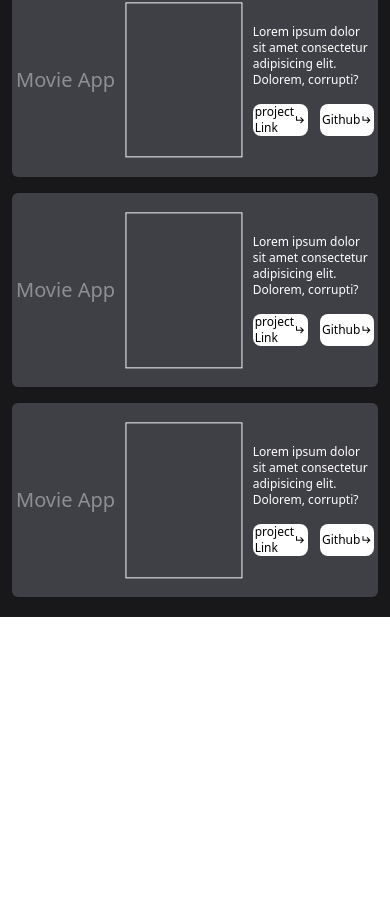
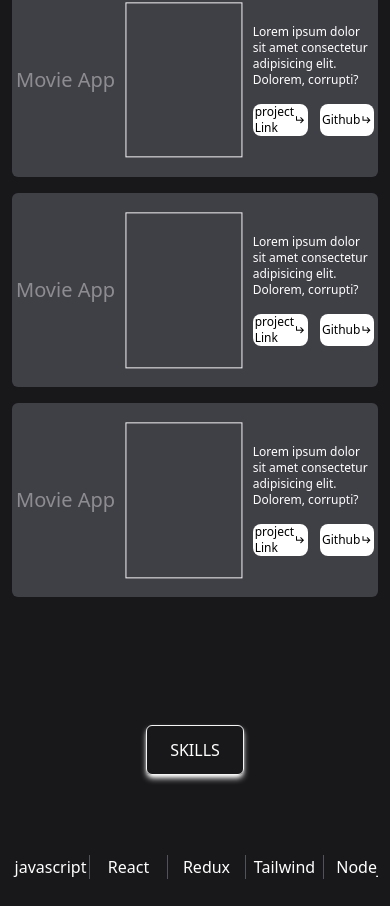
Before and after one commit to sonai-2001/portfolio, a React (Create React App) app: page / in a window 390 px wide. Shown: the part 1091-1997 px from the top of the page. Before the commit the page ends 1724 px from the top, so only its background shows below. Built offline with nearby package versions, Linux system fonts and the light colour scheme.

Commit message:
skills With responsive

```diff
--- a/src/components/Home.jsx
+++ b/src/components/Home.jsx
@@ -2,8 +2,13 @@ import React from "react";
 
 import Info from "./subcomponents/Info";
 import Project from "./subcomponents/Project";
+import Marquee from "./Marquee";
 
 const Home = () => {
+  const skillSet=[
+    ["javascript","React","Redux","Tailwind","Nodejs"],
+    ["javascript","React","Redux","Tailwind","Nodejs"]
+  ]
   return (
     <div id="home" className="w-full my-4 bg-zinc-900 p-1 md:p-4 ">
       <Info/>
@@ -16,6 +21,14 @@ const Home = () => {
             <Project/>
             <Project/>
       </div>
+
+      <div id="project-heading" className=" w-[25vw] text-center rounded-md shadow-md  shadow-white p-3 uppercase mx-auto border border-zinc-100 mt-32 md:mt-28">
+           Skills
+      </div>
+
+      <div id="all-skills" className="w-full mt-20 pb-10" >
+        {skillSet.map((skills,ind)=><Marquee key={ind} skills={skills}/>)}
+      </div>
     </div>
   );
 };
--- /dev/null
+++ b/src/components/Marquee.jsx
@@ -0,0 +1,16 @@
+import React from 'react'
+
+const Marquee = ({skills}) => {
+  return (
+    <div className='w-full flex flex-nowrap mt-10 overflow-hidden '>
+       {skills.map((skill,index)=><div key={index} className='w-[20vw] border-r border-r-zinc-600 text-center flex-shrink-0'>{skill}</div>)
+       }
+
+       {skills.map((skill,index)=><div key={index} className='w-[20vw] border-r border-r-zinc-600 text-center flex-shrink-0'>{skill}</div>)
+       }
+
+    </div>
+  )
+}
+
+export default Marquee
--- a/src/components/Nav.jsx
+++ b/src/components/Nav.jsx
@@ -30,7 +30,7 @@ const Nav = () => {
           alt=""
         />
       </div>
-      <div id="nright" className={`absolute md:static  h-[30vh] md:h-0 ${open?"top-[-10px] w-full":"top-[-700px]"} left-[-8px] rounded-sm bg-zinc-600 flex items-center justify-center gap-3 m-2 md:m-0  flex-col md:flex md:flex-row  md:gap-4`}>
+      <div id="nright" className={`absolute z-50 md:static  h-[30vh] md:h-0 ${open?"top-[-10px] w-full":"top-[-700px]"} left-[-8px] rounded-sm bg-zinc-600 flex items-center justify-center gap-3 m-2 md:m-0  flex-col md:flex md:flex-row  md:gap-4`}>
         {["Home", "AboutMe", "ContactMe"].map((item, index) => (
           <Link
             onClick={handleLink}
--- a/src/components/subcomponents/Info.jsx
+++ b/src/components/subcomponents/Info.jsx
@@ -29,12 +29,12 @@ const Info = () => {
           </h1>
         </div>
         <span className="px-2 py-1 border border-zinc-200 rounded-lg shadow-md shadow-white inline-block ml-[45px]">
-          RESUME
+      RESUME
         </span>
       </div>
       <div className="w-[280px] h-[280px] rounded-full border border-zinc-300 overflow-hidden mx-auto my-3  ">
         <img
-          className="w-full h-full object-cover object-top "
+          className="w-full h-full object-cover object-right-top "
           src="myimage1.jpg"
           alt=""
         />
```
